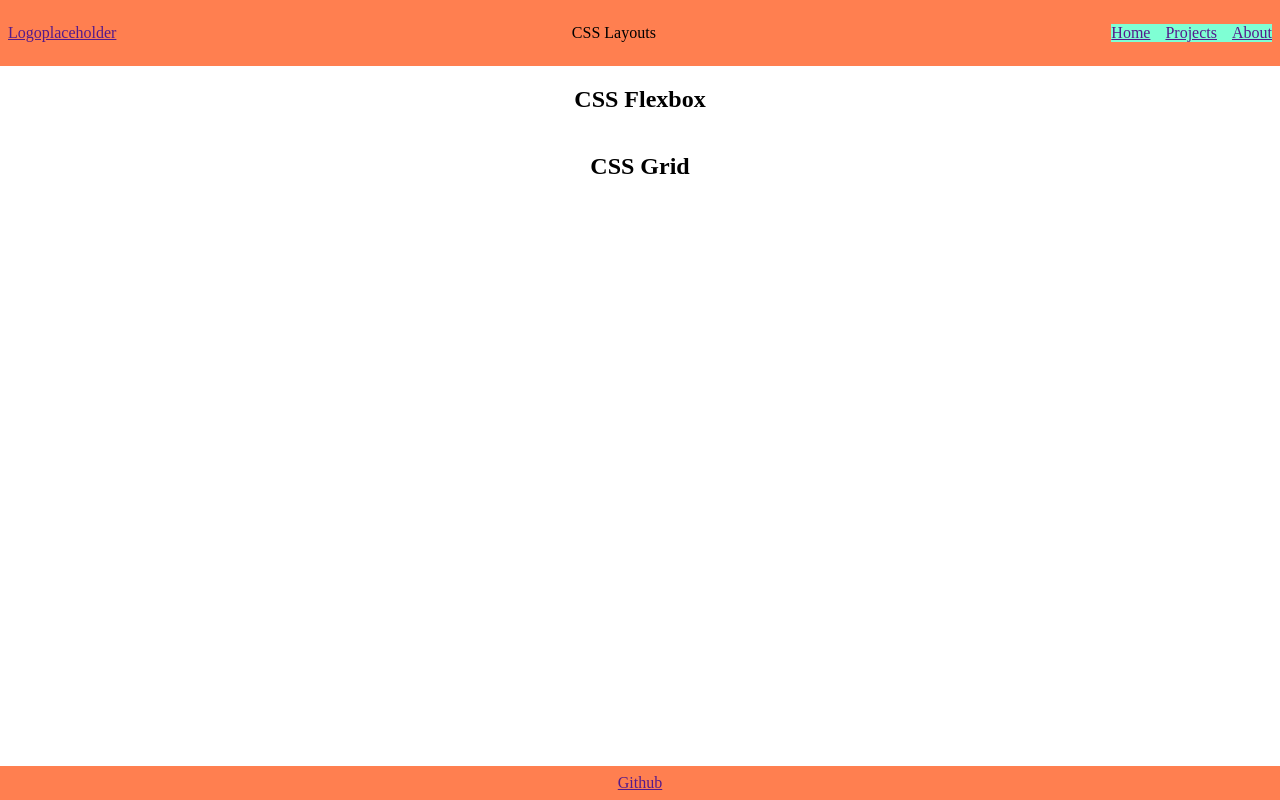
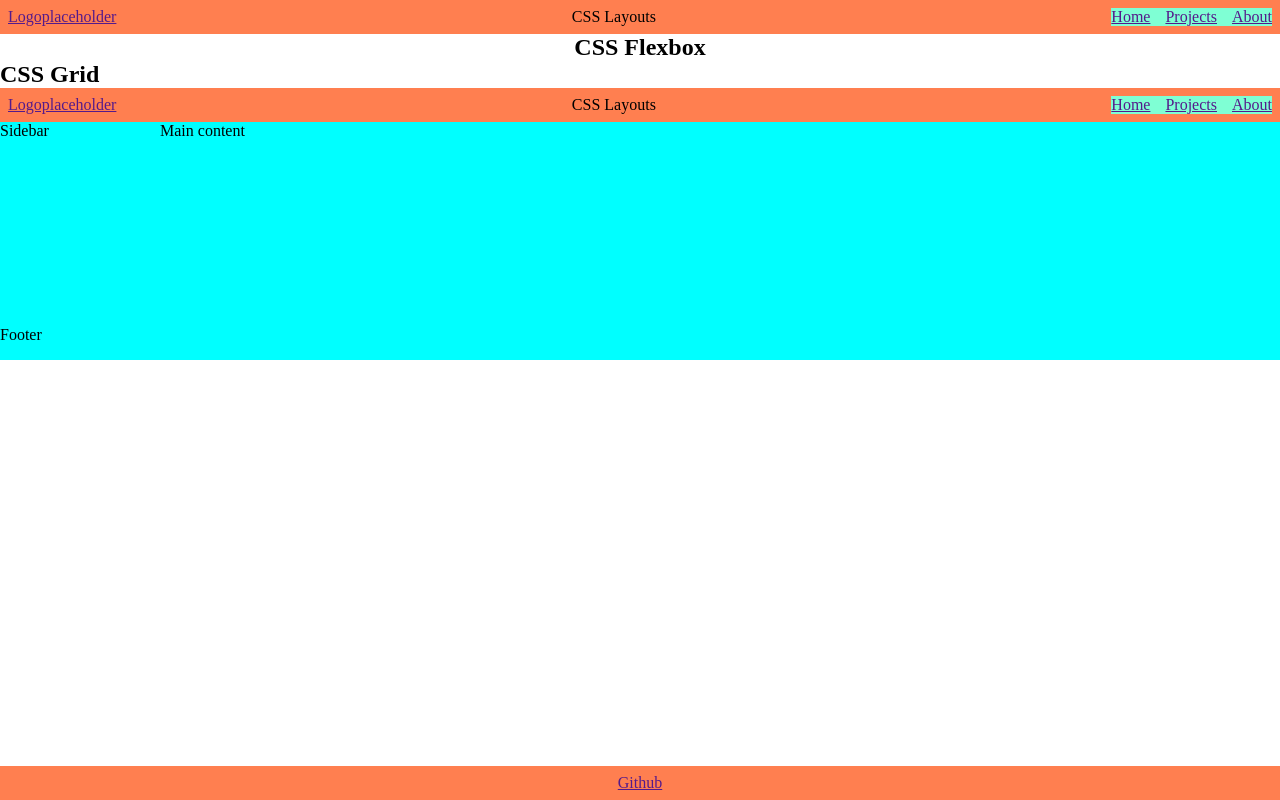
Before and after one commit to MissKluck/layout, a website: page index.html in a window 1280 px wide. Drawn offline with Linux system fonts and the light colour scheme.

Commit message:
Added grid and put information in header

```diff
--- a/index.html
+++ b/index.html
@@ -34,6 +34,42 @@
 
     <section>
       <h2> CSS Grid </h2>
+      <div class="mini-page">
+          <header class="mini-navbar">
+            <p> <header class="navbar flex justify-between items-center">
+              <a href="">
+                Logoplaceholder
+              </a>
+
+              <p> CSS Layouts </p>
+
+              <nav class="flex gap-lg">
+                <a href="">
+                  Home
+                </a>
+                <a href="">
+                  Projects
+                </a>
+                <a href="">
+                  About
+                </a>
+              </nav>
+          </header></p>
+          </header>
+
+          <aside>
+            <p>Sidebar</p>
+          </aside>
+
+          <section>
+            <p> Main content </p>
+          </section>
+
+          <footer>
+            <p> Footer </p>
+          </footer>
+      </div>
+
     </section>
 
   </main>
--- a/styles.css
+++ b/styles.css
@@ -1,5 +1,5 @@
 /* CSS Overrides */
-body {
+* {
   margin: 0px;
 }
 
@@ -21,6 +21,35 @@ body {
 .footer {
   background-color: coral;
   padding: 8px;
+}
+
+.mini-page {
+  background-color: aqua;
+  width: 100vw;
+
+  display: grid;
+  grid-template-areas:
+  "nav nav"
+  "aside main"
+  "footer footer";
+  grid-template-columns: 1fr 7fr;
+  grid-template-rows: 1fr 6fr 1fr;
+}
+
+.mini-page > header {
+  grid-area: nav;
+}
+
+.mini-page > aside {
+  grid-area: aside;
+}
+
+.mini-page > main {
+  grid-area: main;
+}
+
+.mini-page > footer {
+  grid-area: footer;
 }
 
 /*
```
